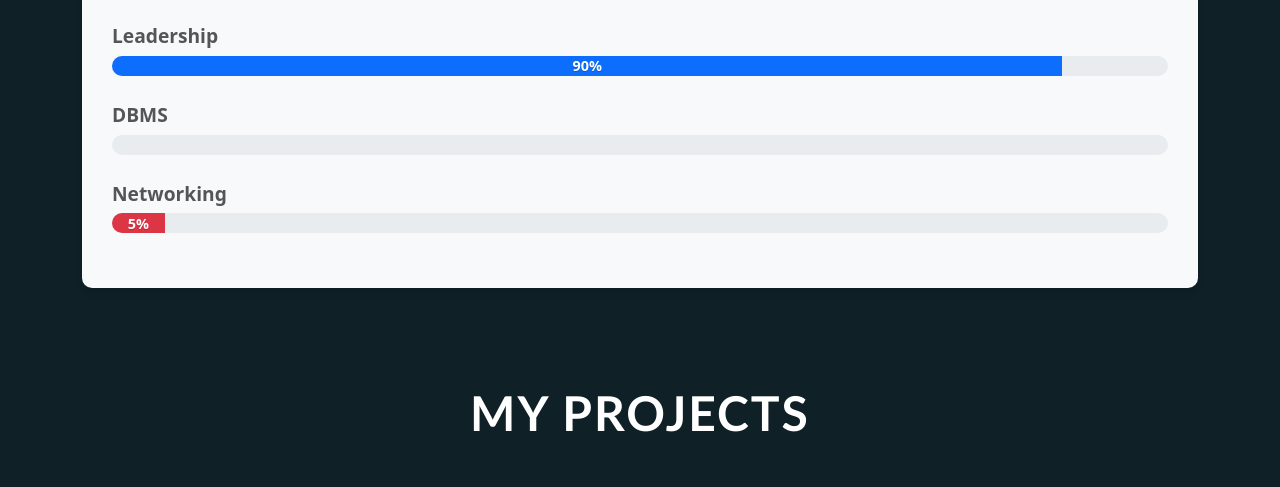
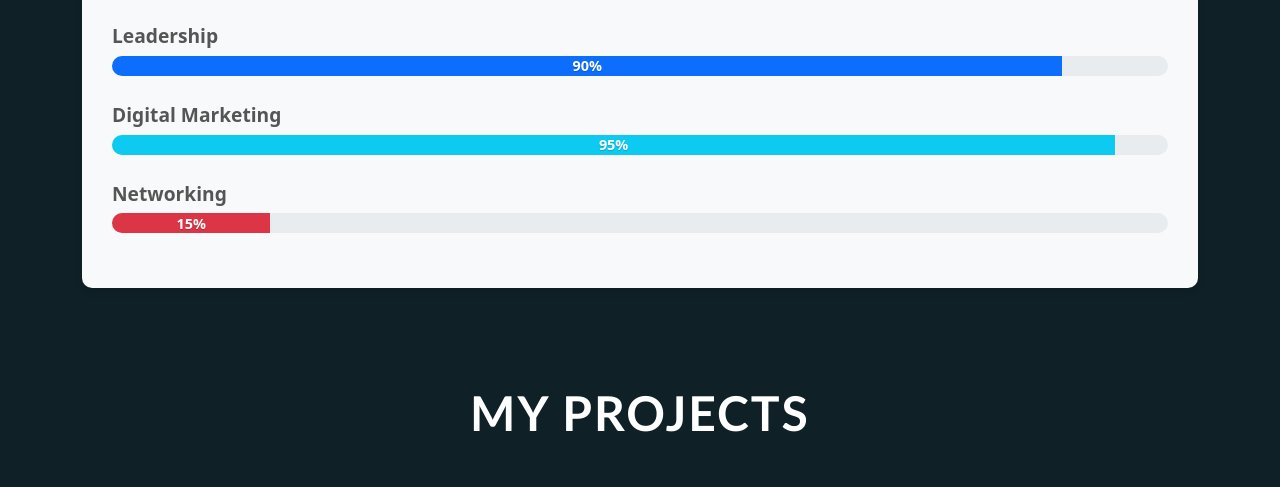
Before and after one commit to ASTO329/Srikanta.github.io, a plain HTML site: page index.html in a window 1280 px wide. Shown: the part 3207-3694 px from the top of the page. Drawn offline with nearby package versions, Linux system fonts and the light colour scheme.

Commit message:
Update index.html

```diff
--- a/index.html
+++ b/index.html
@@ -291,17 +291,17 @@
                     </div>
                </div>
                <div class="skill">
-                    <div class="skill-label">DBMS</div>
+                    <div class="skill-label">Digital Marketing</div>
                     <div class="progress">
-                         <div class="progress-bar bg-info" role="progressbar" style="width: 0%;" aria-valuenow="0"
-                              aria-valuemin="0" aria-valuemax="100">0%</div>
+                         <div class="progress-bar bg-info" role="progressbar" style="width: 95%;" aria-valuenow="95"
+                              aria-valuemin="0" aria-valuemax="100">95%</div>
                     </div>
                </div>
                <div class="skill">
                     <div class="skill-label">Networking</div>
                     <div class="progress">
-                         <div class="progress-bar bg-danger" role="progressbar" style="width: 5%;" aria-valuenow="5"
-                              aria-valuemin="0" aria-valuemax="100">5%</div>
+                         <div class="progress-bar bg-danger" role="progressbar" style="width: 15%;" aria-valuenow="15"
+                              aria-valuemin="0" aria-valuemax="100">15%</div>
                     </div>
                </div>
           </div>
```
